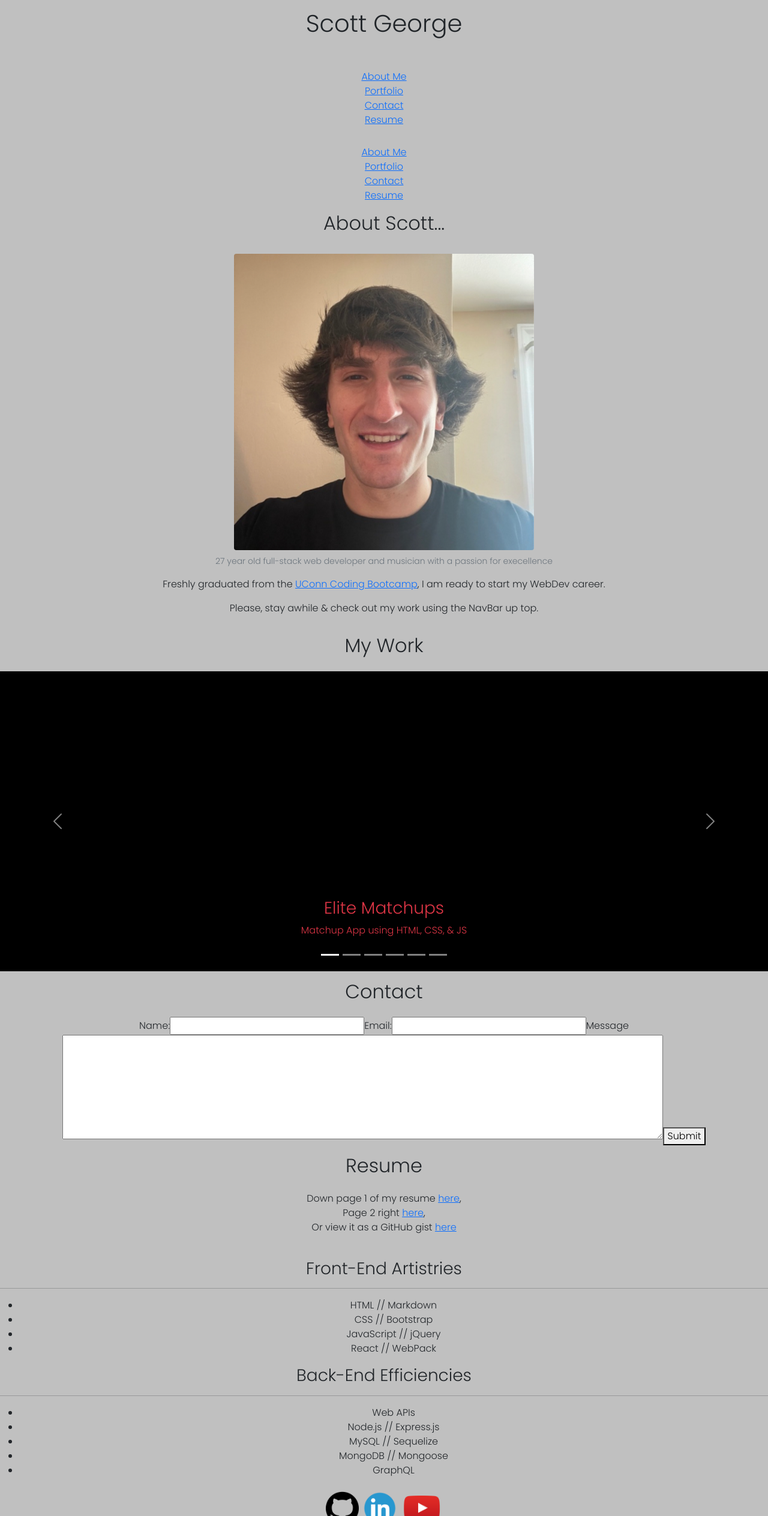
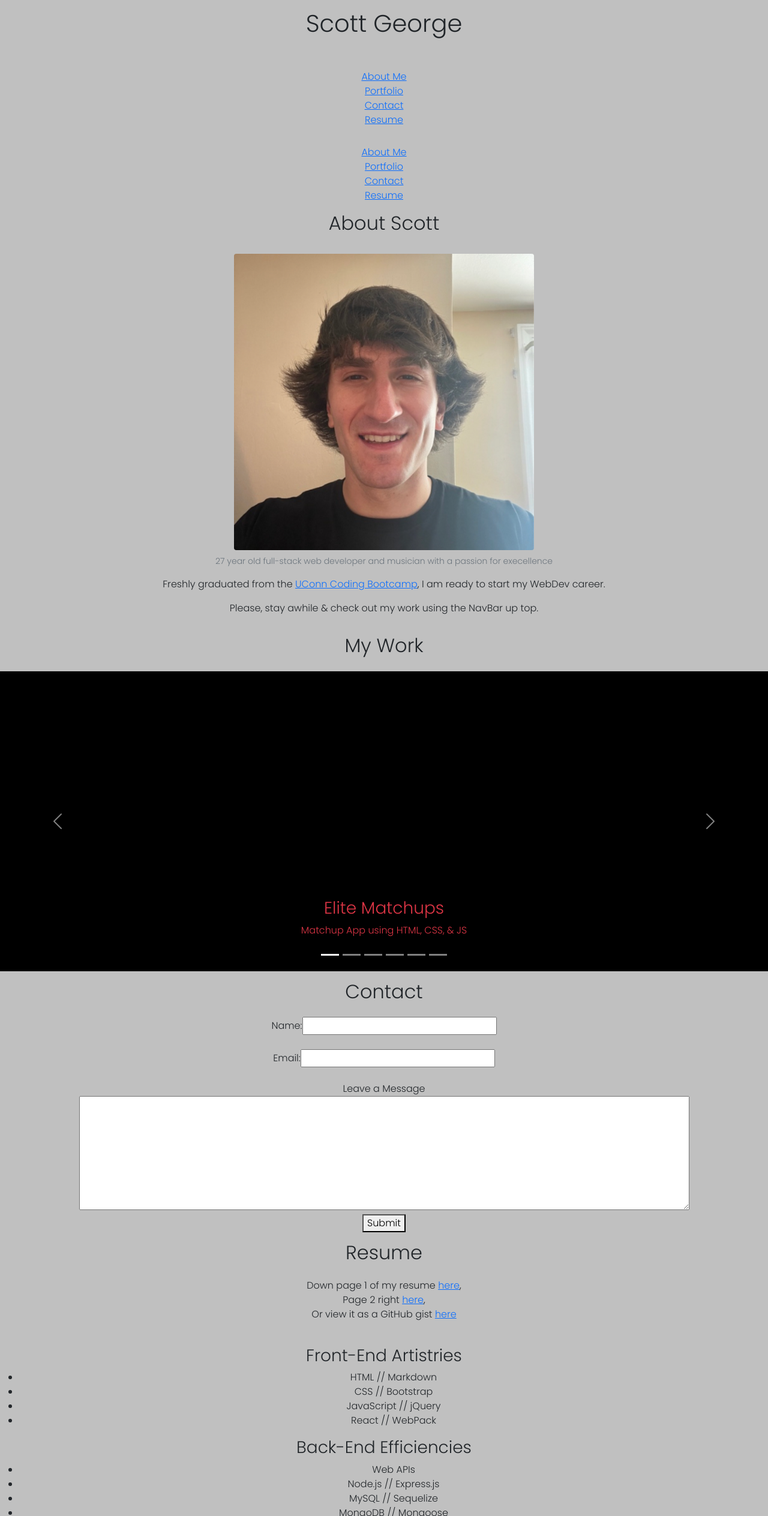
Before and after one commit to ScottsC0de/hello-world, a React (Create React App) app: page / in a window 1280 px wide. Shown: the top 2527 px of the page at 60% size. Built offline with nearby package versions, Linux system fonts and the light colour scheme.

Commit message:
very close to MVP

```diff
--- a/src/components/AboutMe.js
+++ b/src/components/AboutMe.js
@@ -5,14 +5,14 @@ import PicOfMe from '../img/me.jpg'
 function AboutMe() {
     return (
         <div>
-            <h2>About Scott...</h2>
+            <h2>About Scott</h2>
             <br />
-            <figure className="figure">
-                <img src={PicOfMe} class="figure-img img-fluid rounded" alt="A fantastic picture of me" width={500} height={500}></img>
+            <figure className='figure'>
+                <img src={PicOfMe} class='figure-img img-fluid rounded' alt="A fantastic pic of me" width={500} height={500}></img>
                 <figcaption class="figure-caption text-xs-right"> 27 year old full-stack web developer and musician with a passion for execellence</figcaption>
             </figure>
             <br />
-            <p> Freshly graduated from the <a href='https://media.trilogyed.com/UConn/coding/uconn_curriculum_overview_fullstackflex_pt.pdf' target='_blank'>UConn Coding Bootcamp</a>, I am ready to start my WebDev career.</p>
+            <p> Freshly graduated from the <a href='https://media.trilogyed.com/UConn/coding/uconn_curriculum_overview_fullstackflex_pt.pdf' target='_blank' rel='noreferrer'>UConn Coding Bootcamp</a>, I am ready to start my WebDev career.</p>
             <p>
                 Please, stay awhile & check out my work using the NavBar up top.
             </p>
--- a/src/components/Contact.js
+++ b/src/components/Contact.js
@@ -12,12 +12,21 @@ function Contact() {
                     <input type="text" name="name" />
                 </label>
 
+                <br /><br />
+
                 <label>Email:
                     <input type="text" name="name" />
                 </label>
 
-                <label>Message</label>
+                <br /><br />
+
+                <label>Leave a Message</label>
+
+                <br />
+
                 <textarea name="message" rows={7} cols={70} />
+
+                <br />
 
                 <button type="submit">Submit</button>
             </form>
--- a/src/components/Resume.js
+++ b/src/components/Resume.js
@@ -9,11 +9,10 @@ function Resume() {
         <br />
         Page 2 right <a href='public/assets/resume2.pdf' download>here</a>,
         <br />
-        Or view it as a GitHub gist <a href='https://gist.github.com/ScottsC0de/2ade3611df58b6ad7b4c198aaa16eef4' target='_blank'>here</a>
+        Or view it as a GitHub gist <a href='https://gist.github.com/ScottsC0de/2ade3611df58b6ad7b4c198aaa16eef4' target='_blank' rel='noreferrer'>here</a>
       </p>
       <br />
       <h3>Front-End Artistries</h3>
-      <hr />
       <ul>
         <li>HTML // Markdown</li>
         <li>CSS // Bootstrap</li>
@@ -21,7 +20,6 @@ function Resume() {
         <li>React // WebPack</li>
       </ul>
       <h3>Back-End Efficiencies</h3>
-      <hr />
       <ul>
         <li>Web APIs</li>
         <li>Node.js // Express.js</li>
--- a/src/index.css
+++ b/src/index.css
@@ -23,6 +23,10 @@ code {
     monospace;
 }
 
+textarea {
+  padding: 10px;
+}
+
 .section-headers {
   padding: 15px;
 }
```
